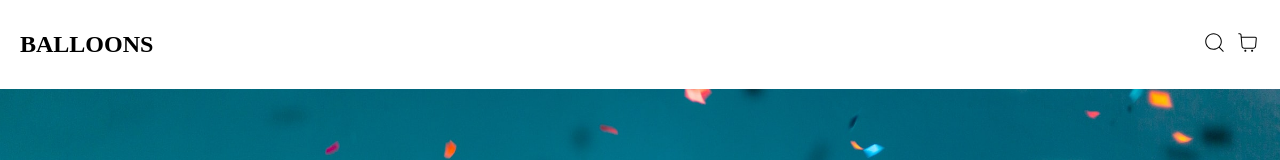
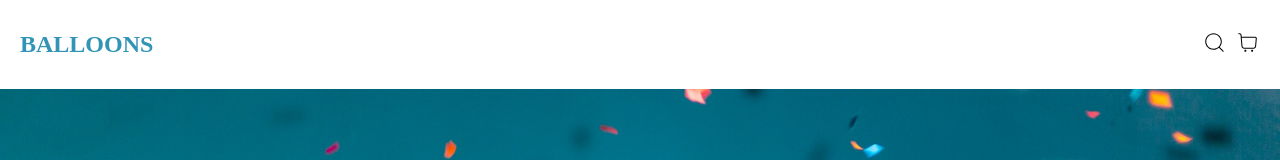
Before and after one commit to rosegolden1677/react-shop-app, a React (Create React App) app: page / in a window 1280 px wide. In both pictures the pointer is over the element "BALLOONS". Shown: the top 160 px of the page. Built offline with nearby package versions, Linux system fonts and the light colour scheme.

Commit message:
update styles

```diff
--- a/src/App.css
+++ b/src/App.css
@@ -15,3 +15,8 @@ h6,
 button {
   text-transform: uppercase;
 }
+
+a {
+  text-decoration: none;
+  color: black;
+}
--- a/src/components/NavBar/NavBar.css
+++ b/src/components/NavBar/NavBar.css
@@ -16,6 +16,7 @@ nav {
 }
 
 .search-icon:hover,
-.cart-icon:hover {
+.cart-icon:hover,
+.left h1:hover {
   color: rgb(51, 149, 182);
 }
```
